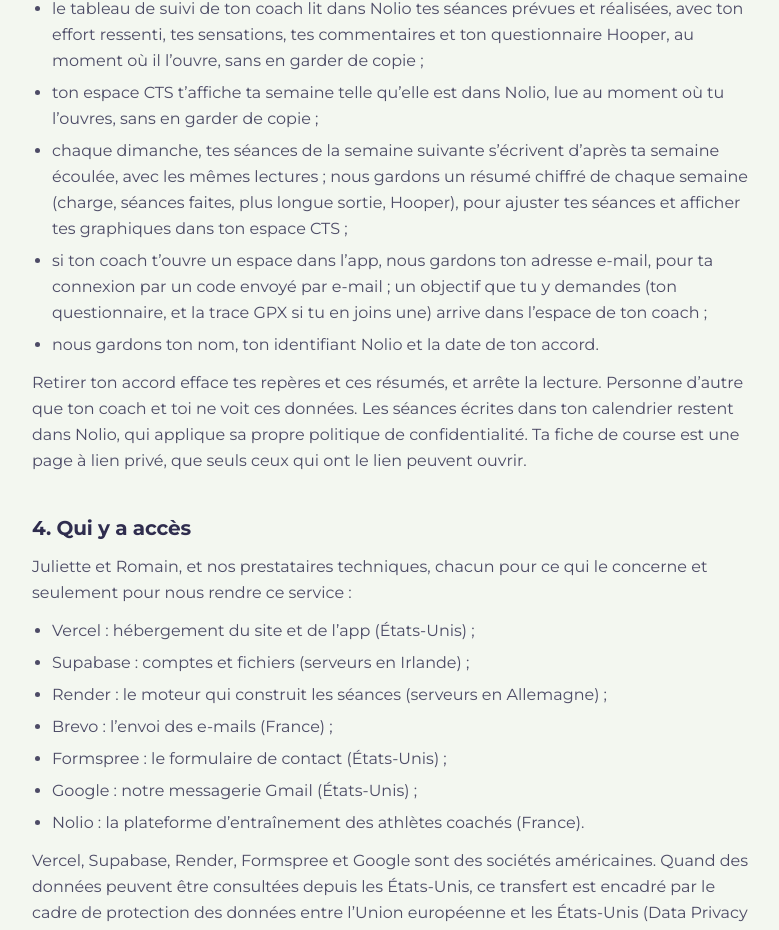
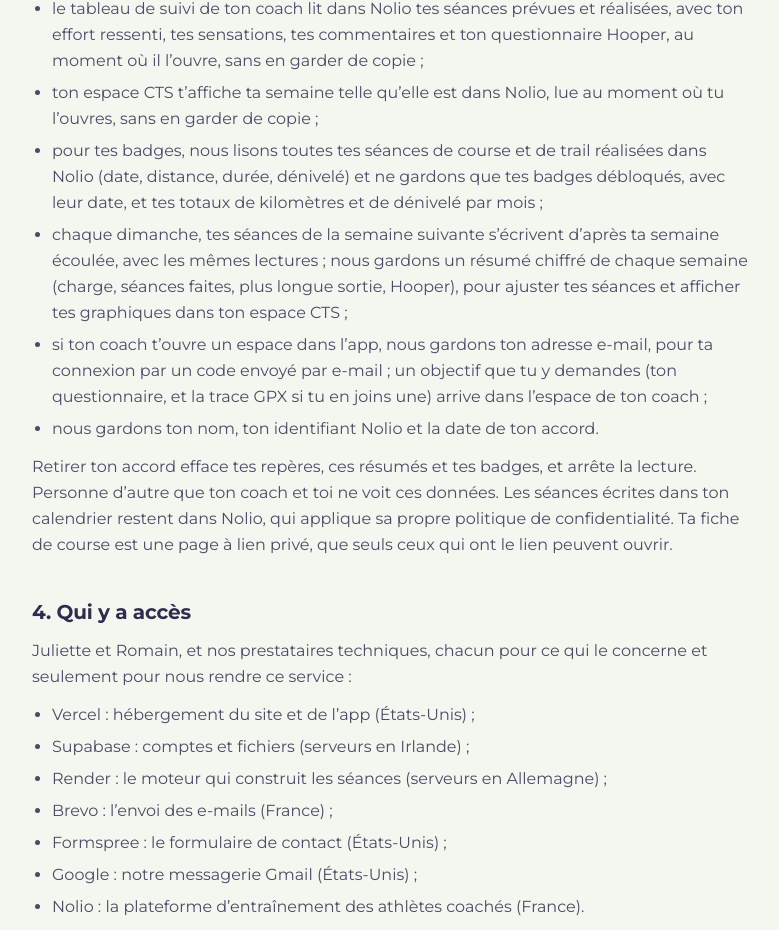
Before and after one commit to ctscoaching35/cts-site-web, a Next.js app: page /confidentialite in a window 1280 px wide. Shown: the part 1212-2142 px from the top of the page, without its empty margins (248-1027 px from the left). Built offline with nearby package versions, Linux system fonts and the light colour scheme; no server answers.

Commit message:
Confidentialité : la lecture des séances pour les badges, et leur effacement avec l'accord
Phrases validées par le coach le 20/10/2026.

Co-Authored-By: Claude Opus 5.5 <noreply@anthropic.com>

```diff
--- a/app/confidentialite/page.tsx
+++ b/app/confidentialite/page.tsx
@@ -152,6 +152,11 @@ export default async function Confidentialite() {
           </li>
           <li>ton espace CTS t’affiche ta semaine telle qu’elle est dans Nolio, lue au moment où tu l’ouvres, sans en garder de copie ;</li>
           <li>
+            pour tes badges, nous lisons toutes tes séances de course et de trail réalisées dans Nolio (date, distance, durée,
+            dénivelé) et ne gardons que tes badges débloqués, avec leur date, et tes totaux de kilomètres et de dénivelé par
+            mois ;
+          </li>
+          <li>
             chaque dimanche, tes séances de la semaine suivante s’écrivent d’après ta semaine écoulée, avec les mêmes
             lectures ; nous gardons un résumé chiffré de chaque semaine (charge, séances faites, plus longue sortie,
             Hooper), pour ajuster tes séances et afficher tes graphiques dans ton espace CTS ;
@@ -164,7 +169,7 @@ export default async function Confidentialite() {
           <li>nous gardons ton nom, ton identifiant Nolio et la date de ton accord.</li>
         </Liste>
         <p>
-          Retirer ton accord efface tes repères et ces résumés, et arrête la lecture. Personne d’autre que ton coach et toi
+          Retirer ton accord efface tes repères, ces résumés et tes badges, et arrête la lecture. Personne d’autre que ton coach et toi
           ne voit ces données.
           Les séances écrites dans ton calendrier restent dans Nolio, qui applique sa propre politique de
           confidentialité. Ta fiche de course est une page à lien privé, que seuls ceux qui ont le lien peuvent ouvrir.
```
